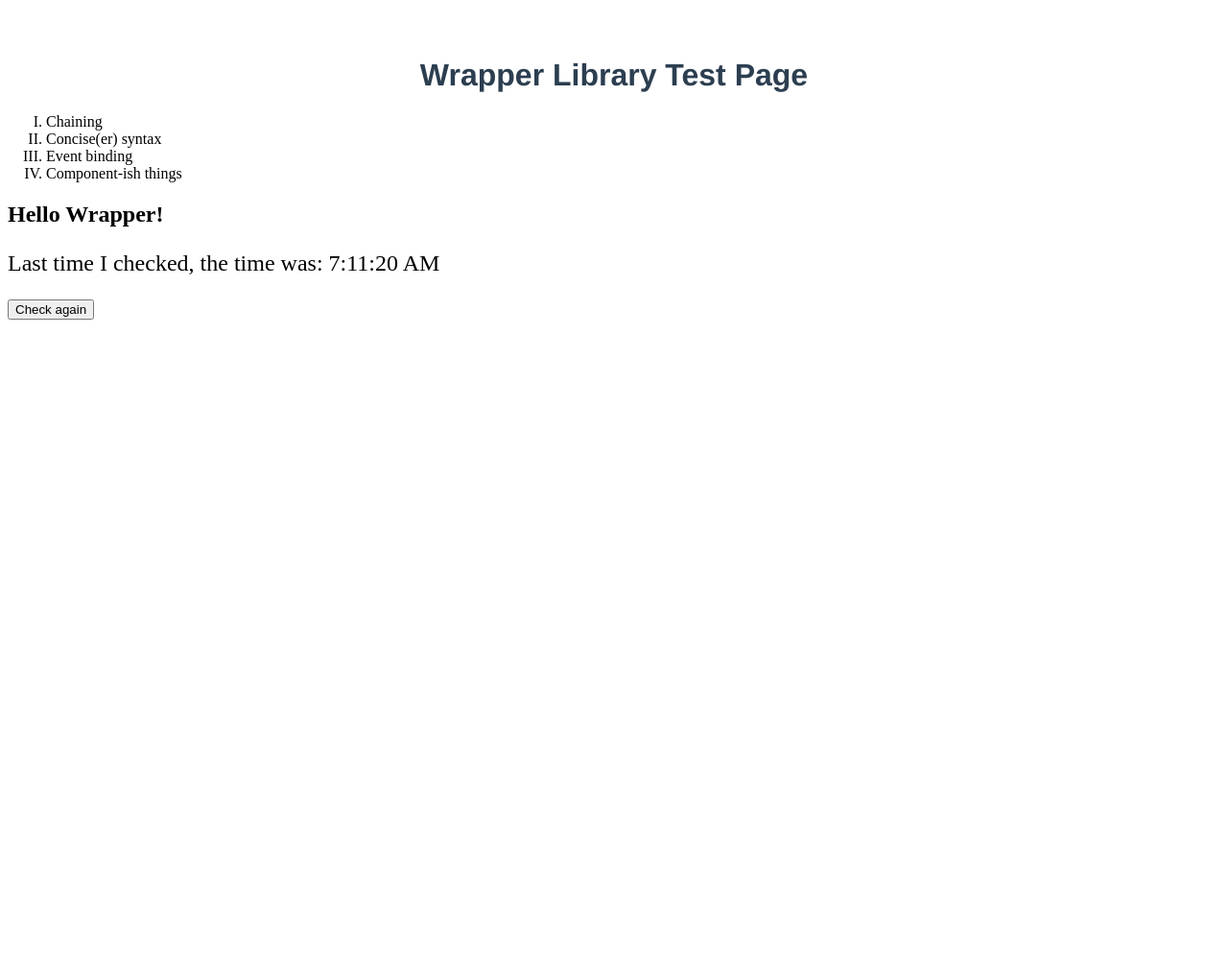
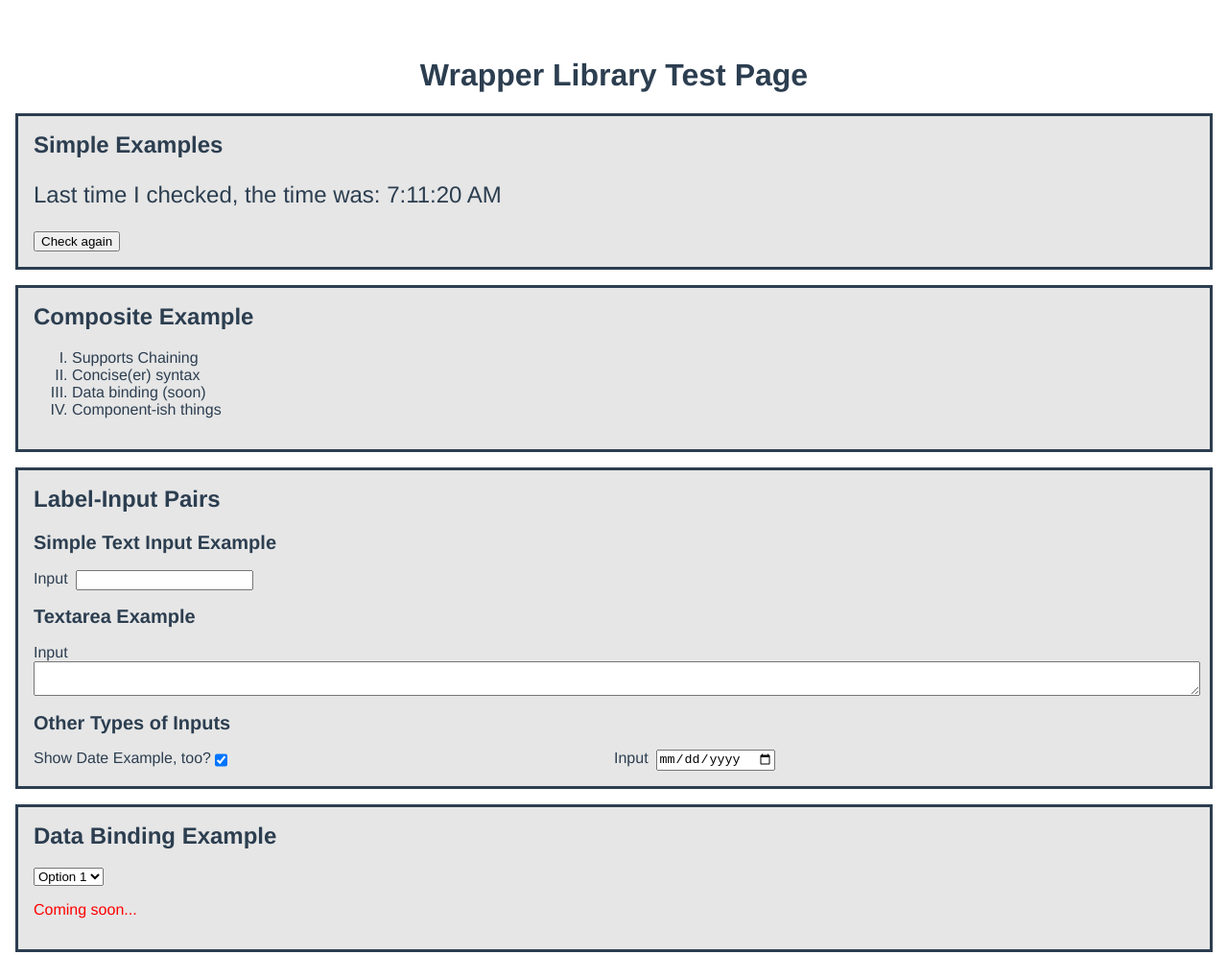
Before and after one commit to aarongilly/wrapper-lib, a website built with Vite: page index.html in a window 1280 px wide. Shown: the whole page at 96% size. Before the commit the page ends 800 px from the top, so only its background shows below. Built offline with nearby package versions, Linux system fonts and the light colour scheme.

Commit message:
added a lot.

```diff
--- a/src/main.ts
+++ b/src/main.ts
@@ -1,21 +1,47 @@
 import './style.css'
-import { Wrapper } from './wrapper'
+import { Wrapper, WrappedInputLabelPair} from './wrapper'
 
 const app = Wrapper.wrap(document.querySelector<HTMLDivElement>('#app')!);
-
 app.newWrap('h1',{text: 'Wrapper Library Test Page'});
 
-let features = ['Chaining', 'Concise(er) syntax', 'Event binding', 'Component-ish things'];
-
-let featureList = app.newWrap('ul',{style: 'list-style-type: upper-roman'},'after').listContent(features);
-
-let cont = document.createElement('section');
-document.body.appendChild(cont); //to host example
-//using a few Wrappers
-let myWrap = Wrapper.wrap(cont);
-myWrap.newWrap('h1', {text: "Hello Wrapper!"});
-let myBody = myWrap.newWrap('p',{id:'my-paragraph-2',style:'font-size:1.5em'})
+//#region #### Simple Examples ####
+let simpleSection = app.newWrap('section',{html:'<h1>Simple Examples</h1>'});
+let myBody = simpleSection.newWrap('p',{id:'my-paragraph-2',style:'font-size:1.5em'})
 .text('Last time I checked, the time was: ' + new Date().toLocaleTimeString());
-myWrap.newWrap('button',{text: 'Check again'}).onEvent('click',()=>{
+simpleSection.newWrap('button',{text: 'Check again'}).onEvent('click',()=>{
   myBody.text(myBody.getText().substring(0, 35) + new Date().toLocaleTimeString()
 )});
+//#endregion
+
+//#region #### Composite Example ####
+let compositeSection = app.newWrap('section')
+let features = ['Supports Chaining', 'Concise(er) syntax', 'Data binding (soon)', 'Component-ish things'];
+compositeSection.newWrap('h1',{text: "Composite Example"}).newWrap('ul',{style: 'list-style-type: upper-roman'},'after').listContent(features);
+//#endregion
+
+//#region #### Labeled Input Examples ####
+let lbldInptSection = app.newWrap('section',{html:'<h1>Label-Input Pairs</h1>'});
+lbldInptSection.newWrap('h2').text('Simple Text Input Example');
+let inputPair = lbldInptSection.makeLabeledInput('text-input-example');
+inputPair.label.style('margin-right: 0.5em'); //accessing inner member of the inputPair
+lbldInptSection.newWrap('h2').text("Textarea Example")
+let textareaPair = lbldInptSection.makeLabeledInput('textarea-example','textarea','inside',{stacked:true});
+textareaPair.label.style('margin-right: 0.5em');
+lbldInptSection.newWrap('h2').text("Other Types of Inputs")
+let grid = lbldInptSection.newWrap('div').style('display: grid; grid-template-columns: 1fr 1fr');
+let checkPair = grid.makeLabeledInput('check-input','input','inside',{inputType:'checkbox', label: "Show Date Example, too?"});
+(<HTMLInputElement>checkPair.input.element).checked = true;
+checkPair.input.onEvent('click',()=>{
+  if(checkPair.input.getVal()){
+    datePair.style('display:flex')
+  }else{
+    datePair.style('display:none')
+  }
+})
+let datePair = grid.makeLabeledInput('date-input',undefined,undefined,{inputType:'date',lblStyle: "margin-right: 0.5em"});
+//#endregion
+
+//todo - databinding
+let bindingSection = app.newWrap('section',{html:"<h1>Data Binding Example</h1>"});
+let bindingSelect = bindingSection.newWrap('select').selectContent(['Option 1', "Option 2", "Option 3"])
+let boundParagraph = bindingSection.newWrap('p',{text: "Coming soon..."}).style('color: red');
--- a/src/style.css
+++ b/src/style.css
@@ -6,3 +6,19 @@
   color: #2c3e50;
   margin-top: 60px;
 }
+
+section{
+  border: solid;
+  padding: 1em;
+  background-color: hsla(0, 0%, 50%, 0.2);
+  text-align: left;
+  margin: 1em 0.5em
+}
+
+section h1{
+  margin-top: 0px;
+}
+
+section h2{
+  font-size: 1.25em;
+}
--- a/src/wrapper.ts
+++ b/src/wrapper.ts
@@ -95,10 +95,16 @@ export class Wrapper {
     /**
      * Sets the `style` attribute of the wrapped element
      * @param styleString string literal for css styles
+     * @param append true = append to the existing styles; false =  replace it
      * @returns the Wrapper, for chaining
      */
-    style = (styleString: string): Wrapper =>{
-        this.element.setAttribute('style',styleString);
+    style = (styleString: string, append?: boolean): Wrapper =>{
+        let style = "";
+        if(append && this.element.getAttribute('style')!=null){
+            style = this.element.getAttribute('style')!.trim();
+            if(style.charAt(style.length-1)!=";") style = style + "; "
+        }
+        this.element.setAttribute('style',style + styleString);
         return this
     }
 
@@ -122,11 +128,49 @@ export class Wrapper {
         return this
     }
 
+
+    /**
+     * Returns the value of a given attribute on the wrapped element
+     * @returns the value of attribute on the element, or null if no attribute exists
+     */
+     getAttr = (attribute: string): string | null =>{
+        return this.element.getAttribute(attribute);
+    }
+
+    /**
+     * Simple alias for {@link attr}.
+     * @param attribute attribute name to set
+     * @param value the value to set
+     * @returns the Wrapper, for chaining
+     */
+    setAttr = (attribute: string, value: string): Wrapper =>{
+        return this.attr(attribute, value);
+    }
+
+    /**
+     * Returns the innerText of the wrapped element
+     * @returns the innerText of the wrapped element
+     */
+     getText= (): string =>{
+        return this.element.innerText;
+    }
+
+    /**
+     * Simple alias for {@link text}.
+     * @param text string to set
+     * @returns the Wrapper, for chaining
+     */
+    setText = (text: string): Wrapper =>{
+        return this.text(text);
+    }
+
+
     /**
      * Gets the value of Wrapped things like inputs, textareas
      * @returns the value of the wrapped element
      */
     getVal = () => {
+        if(this.element.tagName == 'INPUT' && this.getAttr('type') == "checkbox") return (<HTMLInputElement>this.element).checked;
         return (<HTMLInputElement>this.element).value //inline type assertion IS possible
     }
 
@@ -212,7 +256,8 @@ export class Wrapper {
      * @param idList
      * @returns the Wrapper, for chaining
      */
-    selectContent(textList: string[], valList: string[], idList?: string[]) {
+    selectContent(textList: string[], valList?: string[], idList?: string[]) {
+        if(!valList) valList = textList;
         if (textList.length != valList.length) {
             console.error({ 'not the same length': textList, 'as': valList });
             throw new Error('textList and idList not the same length');
@@ -223,11 +268,11 @@ export class Wrapper {
                 throw new Error('textList and idList not the same length');
             }
             textList.forEach((text, ind) => {
-                this.newWrap('option', {id:idList[ind]}).text(text).setVal(valList[ind]);
+                this.newWrap('option', {id:idList[ind]}).text(text).setVal(valList![ind]);
             })
         } else {
             textList.forEach((text, ind) => {
-                this.newWrap('option').text(text).setVal(valList[ind]);
+                this.newWrap('option').text(text).setVal(valList![ind]);
             })
         }
         return this;
@@ -235,23 +280,53 @@ export class Wrapper {
 
     /**
      * Creates a flexbox-wrapped label & input pair
-     * @param labelText what the label should say
-     * @param inputType e.g. 'text', 'date', 'number'
+     * @param inputTag input or textarea
      * @param id the id to use for the input element
+     * @param location where the labeled input should be in relation to its caller
      * @returns the Wrapper (for the outer div)
      */
-    labeledInput(labelText: string, inputType: string, id: string, location: "inside" | "before" | "after"): WrappedInputLabelPair{
-        //TODO - pick up here after
+    makeLabeledInput(id: string, inputTag?: 'input'|'textarea', location?: "inside" | "before" | "after", options?: WrappedInputLabelPairOptions): WrappedInputLabelPair{
+        let container = this.newWrap('div',undefined,location)
+        inputTag = (inputTag === undefined)? 'input' : inputTag;
+        location = (location === undefined)? 'inside' : location;
+        let lbldInpt = new WrappedInputLabelPair(container.element,id,(<'input'|'textarea'>inputTag), options);
+        return lbldInpt;
     }
 }
 
-class WrappedInputLabelPair extends Wrapper{
-    public containerElement: HTMLDivElement;
-    public labelElement: HTMLLabelElement;
-    public inputElement: HTMLInputElement | HTMLTextAreaElement;
-    constructor(inputId: string, labelText: string, inputDefault: string) {
-        //TODO - pick up here first
+export interface WrappedInputLabelPairOptions {
+    label?: string,
+    default?: string,
+    placehold?: string,
+    inputType?: "button" | "checkbox" | "color" | "date" | "datetime-local" | "email" | "file" | "hidden" | "image" | "month" | "number" | "password" | "radio" | "range" | "reset" | "search" | "submit" | "tel" | "text" | "time" | "url" | "week",
+    contStyle?: string,
+    lblStyle?: string,
+    inputStyle?: string,
+    stacked?: boolean
+}
 
-
+export class WrappedInputLabelPair extends Wrapper{
+    public container: HTMLElement;
+    public label: Wrapper;
+    public input: Wrapper;
+    constructor(container: HTMLElement, inputId: string, inputTag: "input" | "textarea" = 'input', options?: WrappedInputLabelPairOptions){
+        super('div',container);
+        this.container = this.element;
+        this.style('display:flex');
+        this.label = this.newWrap('label').attr('for',inputId).text('Input');
+        this.input = this.newWrap(inputTag,{id:inputId});
+        if(options){
+            if(options.contStyle) this.style(options.contStyle!);
+            if(options.inputStyle) this.input.style(options.inputStyle);
+            if(options.lblStyle) this.label.style(options.lblStyle);
+            if(options.label) this.label.text(options.label);
+            if(options.placehold) this.input.placehold(options.placehold);
+            if(options.default) this.input.setVal(options.default);
+            if(options.inputType) this.input.attr('type',options.inputType);
+            if(options.stacked && !options.contStyle && !options.inputStyle){
+                this.style('display:block');
+                this.input.style('width: 100%; display: block')
+            }
+        }
     }
 }
```
